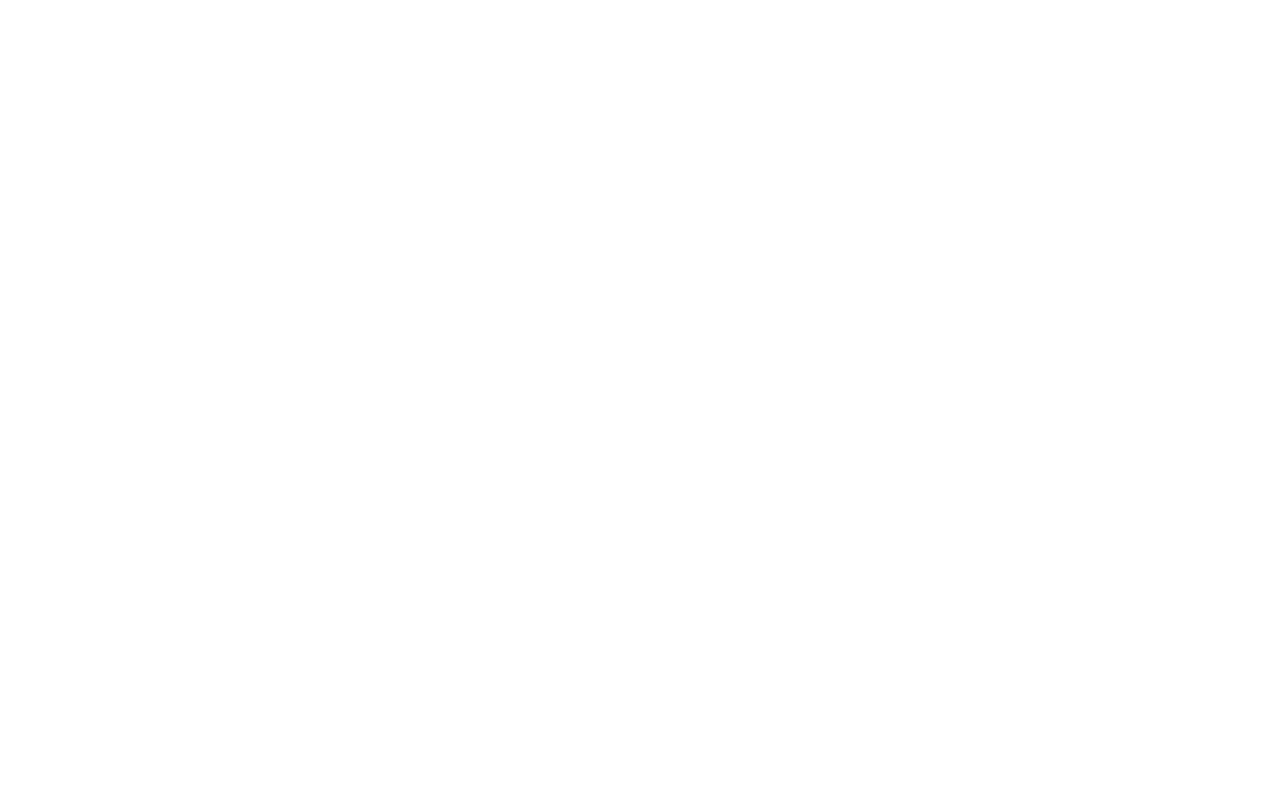
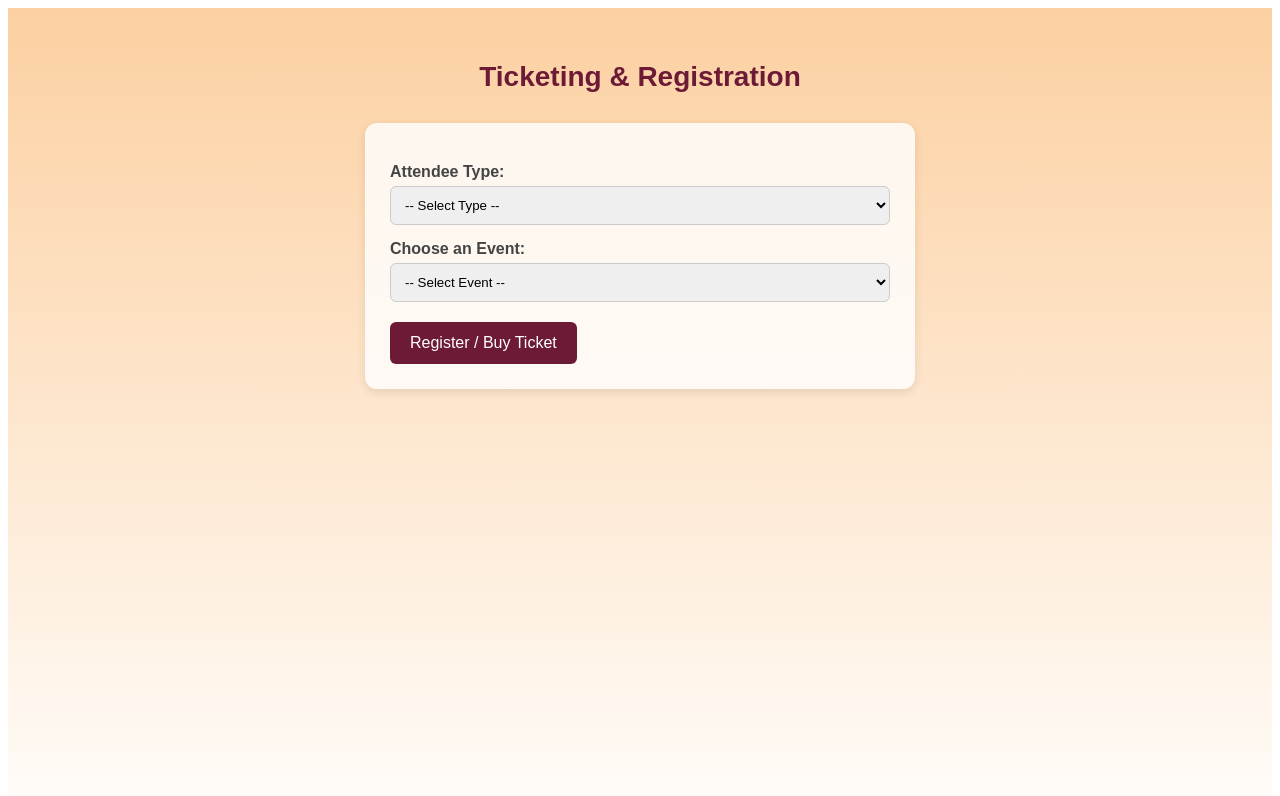
Before and after one commit to aymanmhd/SOEN343_Project_W25, a React (Create React App) app in the folder frontend/: page /ticketing in a window 1280 px wide. Before the commit this address had no page. Shown: the top 796 px of the page. Built offline with nearby package versions, Linux system fonts and the light colour scheme.

Commit message:
Added Ticketing and CreateEvent page

```diff
--- a/frontend/src/App.js
+++ b/frontend/src/App.js
@@ -8,6 +8,8 @@
 import DashboardAttendees from "./pages/DashboardAttendees";
 import DashboardOrganizers from "./pages/DashboardOrganizers";
 import DashboardAdmin from "./pages/DashboardAdmin";
+import CreateEventPage from "./pages/CreateEventPage";
+import TicketingPage from "./pages/TicketingPage";
 
 function App() {
   return (
@@ -31,6 +33,8 @@
         <Route path="/dashboardAttendees" element={<DashboardAttendees />} />
         <Route path="/dashboardOrganizers" element={<DashboardOrganizers />} />
         <Route path="/dashboardAdmin" element={<DashboardAdmin />} />
+        <Route path="/createEvent" element={<CreateEventPage />} />
+        <Route path="/ticketing" element={<TicketingPage />} />
 
       </Routes>
 
--- a/frontend/src/pages/TicketingPage.jsx
+++ b/frontend/src/pages/TicketingPage.jsx
@@ -0,0 +1,72 @@
+import React, { useState } from "react";
+import "../styles/TicketingPage.css";
+
+const TicketingPage = () => {
+  const [attendeeType, setAttendeeType] = useState("");
+  const [selectedEvent, setSelectedEvent] = useState("");
+  const [confirmation, setConfirmation] = useState("");
+
+  const pricing = {
+    student: 10,
+    nonStudent: 25,
+    vip: 50,
+    free: 0,
+  };
+
+  const events = [
+    { id: 1, name: "AI in Education", priceTier: "student" },
+    { id: 2, name: "Cybersecurity Workshop", priceTier: "nonStudent" },
+    { id: 3, name: "Open Day - Free Access", priceTier: "free" },
+  ];
+
+  const handleRegister = () => {
+    if (!attendeeType || !selectedEvent) {
+      setConfirmation("Please select your attendee type and an event.");
+      return;
+    }
+
+    const event = events.find((e) => e.id === parseInt(selectedEvent));
+    const price = pricing[event.priceTier];
+
+    // MOCK: Replace with API call to backend
+    setConfirmation(
+      `You successfully registered for "${event.name}" as a ${attendeeType}. ${
+        price === 0
+          ? "No payment is required."
+          : `Total: $${price} – payment will be processed.`
+      }`
+    );
+  };
+
+  return (
+    <div className="ticketing-page">
+      <h2 className="page-title">Ticketing & Registration</h2>
+
+      <div className="form-section">
+        <label>Attendee Type:</label>
+        <select value={attendeeType} onChange={(e) => setAttendeeType(e.target.value)}>
+          <option value="">-- Select Type --</option>
+          <option value="student">Student</option>
+          <option value="nonStudent">Non-Student</option>
+          <option value="vip">VIP</option>
+        </select>
+
+        <label>Choose an Event:</label>
+        <select value={selectedEvent} onChange={(e) => setSelectedEvent(e.target.value)}>
+          <option value="">-- Select Event --</option>
+          {events.map((event) => (
+            <option key={event.id} value={event.id}>
+              {event.name} {pricing[event.priceTier] === 0 ? "(Free)" : `($${pricing[event.priceTier]})`}
+            </option>
+          ))}
+        </select>
+
+        <button onClick={handleRegister}>Register / Buy Ticket</button>
+
+        {confirmation && <p className="confirmation">{confirmation}</p>}
+      </div>
+    </div>
+  );
+};
+
+export default TicketingPage;
--- /dev/null
+++ b/frontend/src/styles/CreateEventPage.css
@@ -0,0 +1,95 @@
+.event-management-container {
+    padding: 20px;
+    font-family: Arial, sans-serif;
+    background: linear-gradient(to bottom, #fcd0a1, #ffffff);
+    min-height: 100vh;
+  }
+
+  .page-title {
+    text-align: center;
+    font-size: 28px;
+    color: #6D1A36;
+    margin-bottom: 20px;
+  }
+
+  .create-section {
+    background: #fff;
+    padding: 20px;
+    border-radius: 10px;
+    box-shadow: 0 2px 5px rgba(0,0,0,0.1);
+    margin-bottom: 30px;
+    max-width: 600px;
+    margin-left: auto;
+    margin-right: auto;
+  }
+
+  .create-section input {
+    display: block;
+    margin: 10px auto;
+    padding: 8px;
+    width: 80%;
+    border: 1px solid #ccc;
+    border-radius: 6px;
+  }
+
+  .create-section button {
+    padding: 10px 20px;
+    background-color: #6D1A36;
+    color: #fff;
+    border: none;
+    border-radius: 6px;
+    cursor: pointer;
+  }
+
+  .create-section button:hover {
+    background-color: #8f2a4f;
+  }
+
+  .event-list-section {
+    max-width: 800px;
+    margin: 0 auto;
+  }
+
+  .event-item {
+    background: #f8f8f8;
+    padding: 15px;
+    border-radius: 6px;
+    margin-bottom: 15px;
+    display: flex;
+    flex-direction: column;
+  }
+
+  .event-item input {
+    margin: 5px 0;
+    padding: 6px;
+    border-radius: 4px;
+    border: 1px solid #bbb;
+  }
+
+  .event-item button {
+    align-self: flex-end;
+    margin-top: 10px;
+    background-color: #b11f3a;
+    color: white;
+    border: none;
+    padding: 6px 12px;
+    border-radius: 5px;
+    cursor: pointer;
+  }
+
+  .event-item button:hover {
+    background-color: #7d1429;
+  }
+
+  .extras-section {
+    max-width: 800px;
+    margin: 40px auto;
+    padding: 20px;
+    background-color: rgba(255,255,255,0.8);
+    border-radius: 10px;
+  }
+
+  .extras-section h3 {
+    color: #6D1A36;
+    margin-top: 20px;
+  }
--- /dev/null
+++ b/frontend/src/styles/TicketingPage.css
@@ -0,0 +1,60 @@
+.ticketing-page {
+    background: linear-gradient(to bottom, #fcd0a1, #ffffff);
+    padding: 30px;
+    min-height: 100vh;
+    font-family: Arial, sans-serif;
+    color: #333;
+  }
+
+  .page-title {
+    text-align: center;
+    color: #6D1A36;
+    font-size: 28px;
+    margin-bottom: 30px;
+  }
+
+  .form-section {
+    max-width: 500px;
+    margin: 0 auto;
+    background-color: #ffffffcc;
+    padding: 25px;
+    border-radius: 12px;
+    box-shadow: 0 3px 10px rgba(0,0,0,0.1);
+  }
+
+  .form-section label {
+    display: block;
+    margin-top: 15px;
+    font-weight: bold;
+    color: #444;
+  }
+
+  .form-section select {
+    width: 100%;
+    padding: 10px;
+    margin-top: 5px;
+    border-radius: 6px;
+    border: 1px solid #ccc;
+  }
+
+  .form-section button {
+    margin-top: 20px;
+    padding: 12px 20px;
+    background-color: #6D1A36;
+    color: #fff;
+    border: none;
+    border-radius: 6px;
+    font-size: 16px;
+    cursor: pointer;
+  }
+
+  .form-section button:hover {
+    background-color: #8f2a4f;
+  }
+
+  .confirmation {
+    margin-top: 20px;
+    font-size: 16px;
+    color: #2e7d32;
+    font-weight: bold;
+  }
```
Also changed, not shown: frontend/src/pages/CreateEventPage.jsx (+113 -0 lines).
